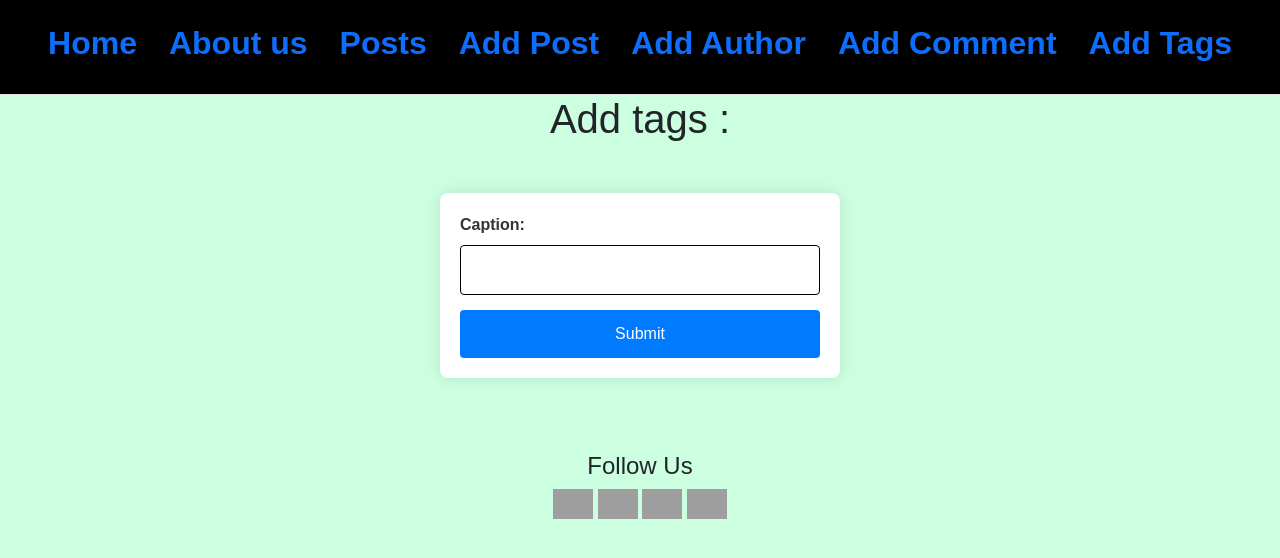
After one commit to dhanishkumar3003/Assignment, a Django app: page /addtagsform in a window 1280 px wide. The commit adds this page. Shown: the top 558 px of the page. Run offline with Django 4.2, Linux system fonts and the light colour scheme; grey boxes are pictures that could not be loaded.

Commit message:
django project

```diff
--- a/Django Task/project1/app1/models.py
+++ b/Django Task/project1/app1/models.py
@@ -1,6 +1,14 @@
 from django.db import models
+from django.utils.text import slugify
 
 # Create your models here.
+
+class TagLine(models.Model):
+    caption = models.CharField(max_length=255)
+
+    def __str__(self):
+        return f"Caption {self.caption}"
+
 class Author(models.Model):
     first_name = models.CharField(max_length=50)
     last_name = models.CharField(max_length=50)
@@ -14,10 +22,14 @@ class Posts(models.Model):
     title = models.CharField(max_length=50)
     image_name = models.CharField(max_length=500)
     image = models.ImageField(upload_to='images')
-    date = models.DateTimeField()
-    tags = models.CharField(max_length=500)
+    date = models.DateTimeField(auto_now_add=True)
+    slug = models.SlugField(default="", null=False,editable=False)
+    tags = models.ManyToManyField(TagLine, related_name='posts')
     author = models.ForeignKey(Author, on_delete=models.CASCADE,default=1)
 
+    def save(self, *args, **kwargs):
+        self.slug = slugify(f"{self.title}{self.image_name}")
+        super(Posts, self).save(*args, **kwargs)
     def __str__(self):
         return f"Title: {self.title}"
 
--- /dev/null
+++ b/Django Task/project1/app1/templates/app1/addtagsform.html
@@ -0,0 +1,19 @@
+{% extends "base.html" %}
+{% load static %}
+
+{% block title %}Add tag{% endblock %}
+
+{% block contents %}
+<center>
+    <h1>Add tags :</h1>
+</center>
+<div class="form-container">
+    <form action="{% url 'tag_create' %}" method="post" enctype="multipart/form-data">
+
+        {% csrf_token %}
+
+        {{form}}<br>
+        <button type="submit">Submit</button>
+    </form>
+</div>
+{% endblock contents %}
--- a/Django Task/project1/app1/templates/include/viewposts.html
+++ b/Django Task/project1/app1/templates/include/viewposts.html
@@ -5,7 +5,7 @@
                 <img src="{{ post.image.url }}" width=400 height=400 alt="{{ post.title }}" class="post_image">
                 <h2 class="post_title">{{ post.title }}</h2>
                 <h3 class="post_description">{{ post.image_name }}</h3>
-                <a href="{% url 'post_detail' post.id %}" class="post_card_link">more info</a>
+                <a href="{% url 'post_detail' post.slug %}" class="post_card_link">more info</a>
             </div>
         {% endfor %}
     {% else %}
@@ -14,7 +14,7 @@
                 <img src="{{ post.image.url  }}" width=400 height=400 alt="{{ post.title }}" class="post_image">
                 <h2 class="post_title">{{ post.title }}</h2>
                 <h3 class="post_description">{{ post.description }}</h3>
-                <a href="{% url 'post_detail' post.id %}" class="post_card_link">more info</a>
+                <a href="{% url 'post_detail' post.slug %}" class="post_card_link">more info</a>
             </div>
         {% endfor %}
     {% endif %}
--- a/Django Task/project1/app1/urls.py
+++ b/Django Task/project1/app1/urls.py
@@ -7,6 +7,7 @@ urlpatterns = [
     path("form", views.CreateProfileView.as_view(), name='post_create'),
     path("addauthorform", views.CreateAuthorView.as_view(), name='author_create'),
     path("addcommentform", views.CreateCommentView.as_view(), name='comment_create'),
-    path('posts/<int:id>/', views.post_detail, name='post_detail'),
+    path("addtagsform", views.CreateTagView.as_view(), name='tag_create'),
+    path('posts/<slug:id>/', views.post_detail, name='post_detail'),
     path('success', views.success),
 ]
--- a/Django Task/project1/app1/views.py
+++ b/Django Task/project1/app1/views.py
@@ -48,7 +48,7 @@ def form(request):
 
 def post_detail(request, id):
     posts = Posts.objects.all()
-    post = get_object_or_404(posts, id=id)
+    post = get_object_or_404(posts, slug=id)
     return render(request, "app1/singlepost.html", {"post": post})
 
 
@@ -70,5 +70,11 @@ class CreateCommentView(CreateView):
     success_url ='/success'
     fields ="__all__"
 
+class CreateTagView(CreateView):
+    model = TagLine
+    template_name = "app1/addtagsform.html"
+    success_url ='/success'
+    fields ="__all__"
+
 def success(request):
     return render(request, "app1/success.html")
--- a/Django Task/project1/templates/base.html
+++ b/Django Task/project1/templates/base.html
@@ -20,6 +20,7 @@
           <li class="nav-item h2"><a href="form" class="nav-link "><b>Add Post</b></a></li>
           <li class="nav-item h2"><a href="addauthorform" class="nav-link "><b>Add Author</b></a></li>
           <li class="nav-item h2"><a href="addcommentform" class="nav-link "><b>Add Comment</b></a></li>
+          <li class="nav-item h2"><a href="addtagsform" class="nav-link "><b>Add Tags</b></a></li>
         </ul>
       </header>
     </div>
```
Also changed, not shown: Django Task/project1/app1/templates/app1/singlepost.html (+11 -7 lines), Django Task/project1/app1/migrations/0008_tagline_posts_slug_remove_posts_tags_posts_tags.py (added), Django Task/project1/app1/migrations/0009_alter_posts_date.py (added), Django Task/project1/app1/migrations/0010_alter_posts_slug.py (added), Django Task/project1/app1/migrations/0011_alter_posts_slug.py (added), Django Task/project1/uploads/images/four_0i6kKpY.webp (added), Django Task/project1/uploads/images/one_qEsWUBi.webp (added), Django Task/project1/uploads/images/three_PBOT6I1.webp (added), Django Task/project1/uploads/images/two_RE3L3RX.webp (added), Django Task/project1/uploads/images/two_i7Wic66.webp (added), Django Task/project1/uploads/images/two_ye36QyC.webp (added).
